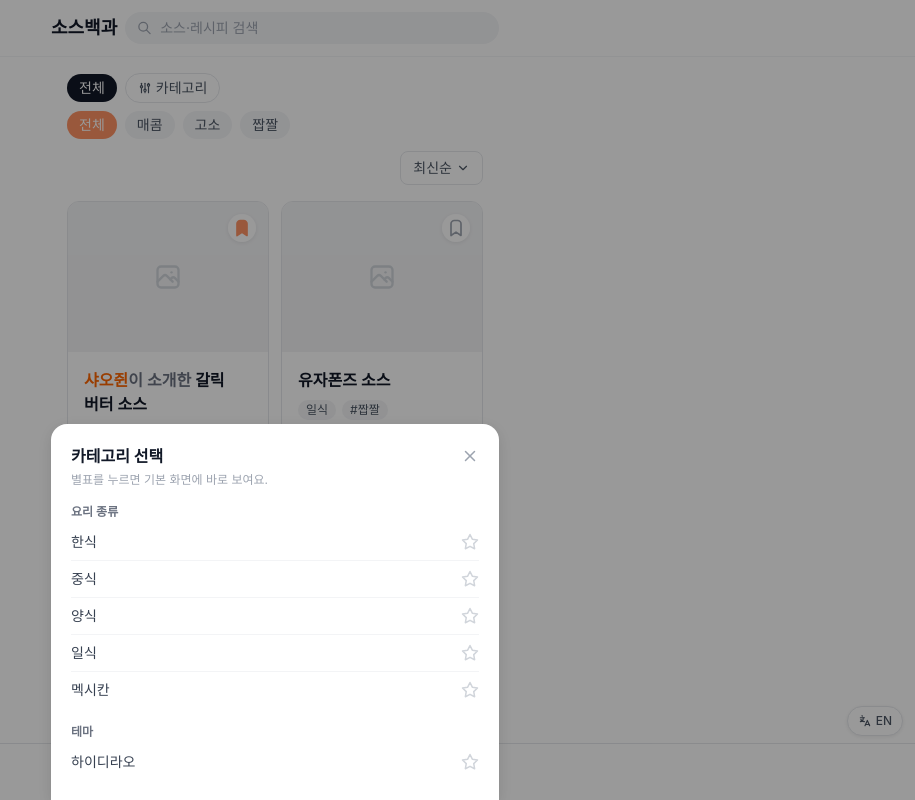
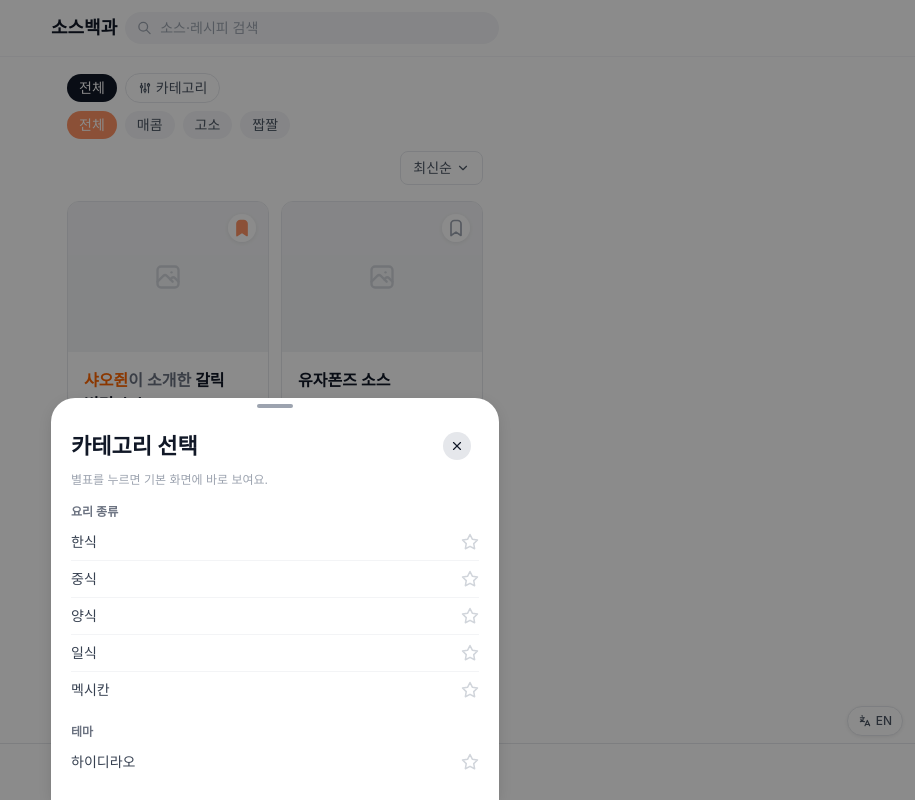
Before and after one commit to siwonbrian/sauce-tionary, a Next.js app: page / in a window 1280 px wide. Both pictures are taken after a click on the button "카테고리". Shown: the top 800 px of the page, without its empty margins (365-1280 px from the left). Built offline with nearby package versions, Linux system fonts and the light colour scheme.

Commit message:
디자인 변경

```diff
--- a/src/app/page.tsx
+++ b/src/app/page.tsx
@@ -1,6 +1,6 @@
 "use client";
 
-import { useMemo, useState } from "react";
+import { useEffect, useMemo, useState } from "react";
 import Link from "next/link";
 import {
   IconSearch,
@@ -44,7 +44,20 @@ export default function HomePage() {
   const [page, setPage] = useState(1);
   const [searchTerm, setSearchTerm] = useState("");
   const [filterSheetOpen, setFilterSheetOpen] = useState(false);
+  // 시트가 열리자마자 바로 true를 주면 브라우저가 트랜지션을 못 그리고 건너뛰어서,
+  // 마운트된 다음 프레임에 true로 바꿔 SEED Bottom Sheet의 enter 모션(아래에서 위로
+  // 슬라이드 + 배경 페이드인)이 실제로 재생되게 합니다.
+  const [filterSheetVisible, setFilterSheetVisible] = useState(false);
   const { isFavorite, toggleFavorite } = useFavoriteCategories();
+
+  useEffect(() => {
+    if (!filterSheetOpen) {
+      setFilterSheetVisible(false);
+      return;
+    }
+    const raf = requestAnimationFrame(() => setFilterSheetVisible(true));
+    return () => cancelAnimationFrame(raf);
+  }, [filterSheetOpen]);
 
   const toggleSave = (id: string) => {
     setRecipes((prev) =>
@@ -368,20 +381,37 @@ export default function HomePage() {
       </main>
 
       {/* 요리 종류 · 테마 전체 목록을 고르는 바텀시트. 로그인 여부와 상관없이
-          별표(즐겨찾기)를 누르면 바로 위 기본 화면 칩에 추가됩니다. */}
+          별표(즐겨찾기)를 누르면 바로 위 기본 화면 칩에 추가됩니다.
+          SEED 컴포넌트 문서(seed-design.io/components/bottom-sheet) 스펙을 따름:
+          backdrop = $color.bg.overlay, content topCornerRadius = $radius.r6(24px),
+          enterDuration = $duration.d6(300ms) + $timing-function.enter-expressive,
+          핸들 36x4px 회색, 닫기 버튼 44px 터치영역/28px 원형. */}
       {filterSheetOpen && (
         <div
-          className="fixed inset-0 z-50 flex items-end justify-center bg-black/40"
+          className={`fixed inset-0 z-50 flex items-end justify-center bg-[#00000074] transition-opacity duration-300 ease-[cubic-bezier(0,0,0.15,1)] ${
+            filterSheetVisible ? "opacity-100" : "opacity-0"
+          }`}
           onClick={() => setFilterSheetOpen(false)}
         >
           <div
-            className="w-full max-w-md rounded-t-2xl bg-white p-5 shadow-s3"
+            className={`w-full max-w-md rounded-t-3xl bg-white px-5 pb-5 pt-1.5 shadow-s3 transition-transform duration-300 ease-[cubic-bezier(0.03,0.4,0.1,1)] ${
+              filterSheetVisible ? "translate-y-0" : "translate-y-full"
+            }`}
             onClick={(e) => e.stopPropagation()}
           >
-            <div className="flex items-center justify-between">
-              <h2 className="text-base font-bold text-gray-900">{t.filterSheetTitle}</h2>
-              <button onClick={() => setFilterSheetOpen(false)} aria-label={t.close}>
-                <IconX size={18} className="text-gray-400" />
+            <div className="mx-auto h-1 w-9 rounded-full bg-gray-400" />
+            <div className="mt-4 flex items-center justify-between">
+              <h2 className="text-[1.375rem] font-bold leading-[1.875rem] text-gray-900">
+                {t.filterSheetTitle}
+              </h2>
+              <button
+                onClick={() => setFilterSheetOpen(false)}
+                aria-label={t.close}
+                className="flex h-11 w-11 items-center justify-center"
+              >
+                <span className="flex h-7 w-7 items-center justify-center rounded-full bg-gray-200">
+                  <IconX size={14} className="text-gray-900" />
+                </span>
               </button>
             </div>
             <p className="mt-1 text-xs text-gray-400">{t.filterFavoriteHint}</p>
--- a/src/components/BottomNav.tsx
+++ b/src/components/BottomNav.tsx
@@ -71,7 +71,7 @@ export default function BottomNav() {
       </nav>
 
       {showLoginGate && (
-        <div className="fixed inset-0 z-50 flex items-center justify-center bg-black/40">
+        <div className="fixed inset-0 z-50 flex items-center justify-center bg-[#00000074]">
           <div className="relative mx-6 w-full max-w-xs rounded-2xl bg-white p-5 text-center shadow-s3">
             <button
               onClick={() => setShowLoginGate(false)}
```
Also changed, not shown: 1 other file (tests, documents, lock files or other folders).
